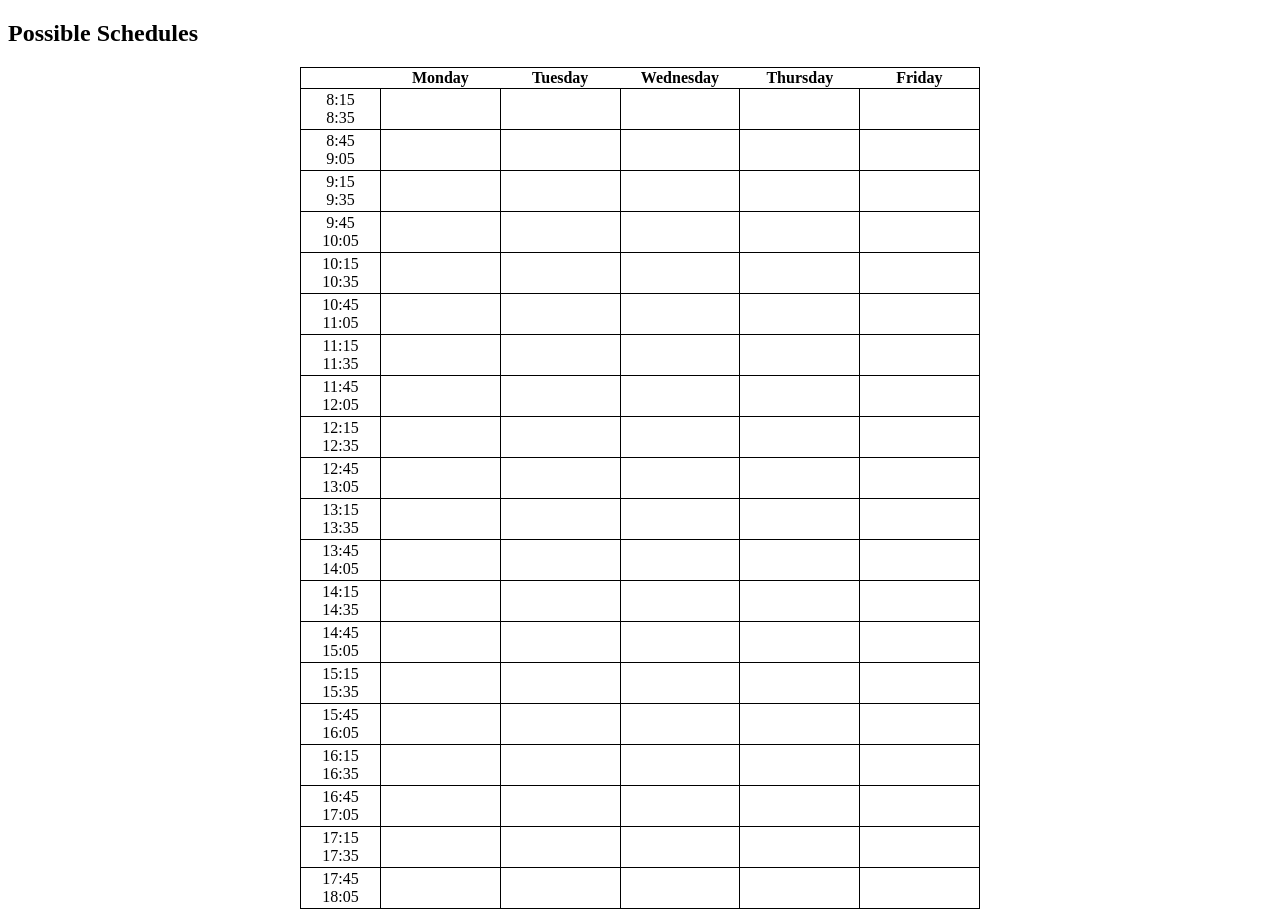
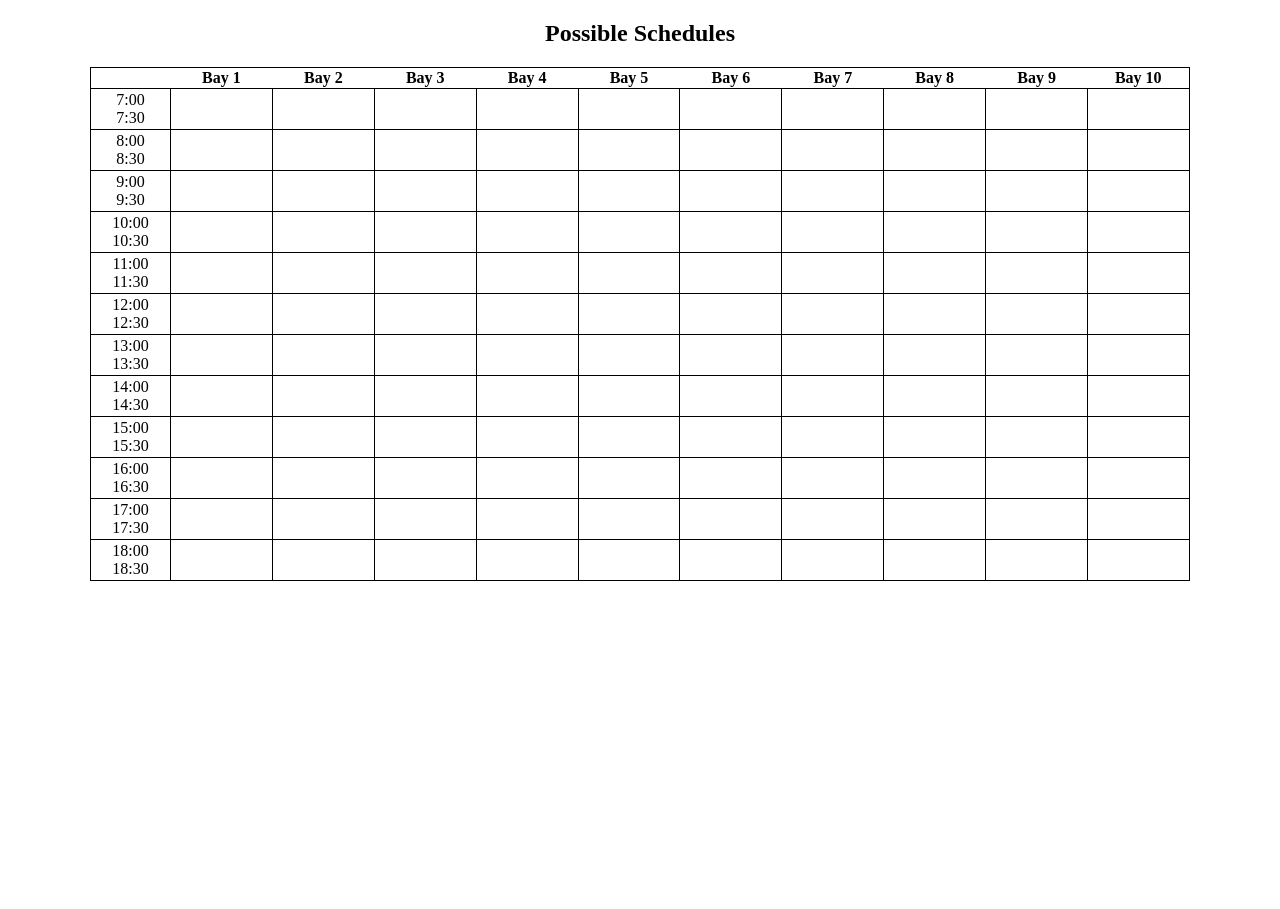
Before and after one commit to sivabalansm/conuhacks, a React (Vite) app in the folder front/: page /schedule in a window 1280 px wide. After the commit the page ends 800 px from the top, so only its background shows below. Built offline with nearby package versions, Linux system fonts and the light colour scheme.

Commit message:
change bay number

```diff
--- a/front/package.json
+++ b/front/package.json
@@ -10,6 +10,7 @@
     "preview": "vite preview"
   },
   "dependencies": {
+    "lodash": "^4.17.21",
     "react": "^18.2.0",
     "react-dom": "^18.2.0",
     "react-router-dom": "^6.21.3"
--- a/front/src/routes/schedule/row.jsx
+++ b/front/src/routes/schedule/row.jsx
@@ -1,8 +1,8 @@
+import _ from 'lodash'
+
 const Row = ({ time }) => {
-  const startTime = Math.floor(time) + ':' + ((time - Math.floor(time)) * 60)
-  let endTime = time + 0.5
-  endTime = Math.floor(endTime) + ':' + ((endTime - Math.floor(endTime)) * 60 - 10).toString().padStart(2, '0')
-
+  const startTime = time + ':00'
+  const endTime = time + ':30'
 
   return (
     <tr className='schedule_row'>
@@ -11,11 +11,7 @@ const Row = ({ time }) => {
         <br />
         {endTime}
       </td>
-      <td></td>
-      <td></td>
-      <td></td>
-      <td></td>
-      <td></td>
+      {_.range(10).map(n => <td></td>)}
     </tr>
   )
 }
--- a/front/src/routes/schedule/schedule.css
+++ b/front/src/routes/schedule/schedule.css
@@ -4,8 +4,12 @@
     }
   }
 
+.subheader {
+  text-align: center;
+}
+
 .schedule {
-    width: 680px;
+  width: 1100px;
   margin: 0 auto;
   position: relative;
   box-sizing: border-box;
@@ -15,7 +19,7 @@
   position: absolute;
   border: 1px solid black;
   box-sizing: border-box;
-    width: 680px;
+  width: 1100px;
   margin: 0 auto;
   overflow: hidden;
   table-layout: fixed;
@@ -29,10 +33,8 @@
 
 .schedule_row td {
   box-sizing: border-box;
-    width: 120px;
   padding: 20px;
   border: 1px solid black;
-    border-collapse: collapse;
 }
 
 .schedule_row td:first-child {
@@ -40,7 +42,7 @@
   text-align: center;
 }
 
-  .class {
+.car {
   box-sizing: border-box;
   border: 1px solid black;
   width: 120.8px;
@@ -53,6 +55,6 @@
   justify-content: center;
 }
 
-  .class p {
+.car p {
   margin: 0;
 }
--- a/front/src/routes/schedule/schedule.jsx
+++ b/front/src/routes/schedule/schedule.jsx
@@ -1,31 +1,24 @@
+import _ from 'lodash'
+
 import Row from './row'
 import Car from './car'
 import './schedule.css'
 
 const Schedule = () => {
-  let times = []
-
-  for (let i=8; i < 18; i += 0.5) {
-    times.push(i + 0.25)
-  }
+  const times  = _.range(7, 19)
 
   const cars = [
   ]
 
-
   return (
     <>
-      <h2>Possible Schedules</h2>
+      <h2 className='subheader'>Possible Schedules</h2>
       <div className='schedule'>
         <table className='schedule_base'>
           <thead>
             <tr className='schedule_header'>
               <th></th>
-              <th>Monday</th>
-              <th>Tuesday</th>
-              <th>Wednesday</th>
-              <th>Thursday</th>
-              <th>Friday</th>
+              {_.range(1, 11).map(num => <th key={num}>Bay {num}</th>)}
             </tr>
           </thead>
           <tbody>
```
Also changed, not shown: 1 other file (tests, documents, lock files or other folders). Lines whose indentation alone changed are shown as unchanged.
